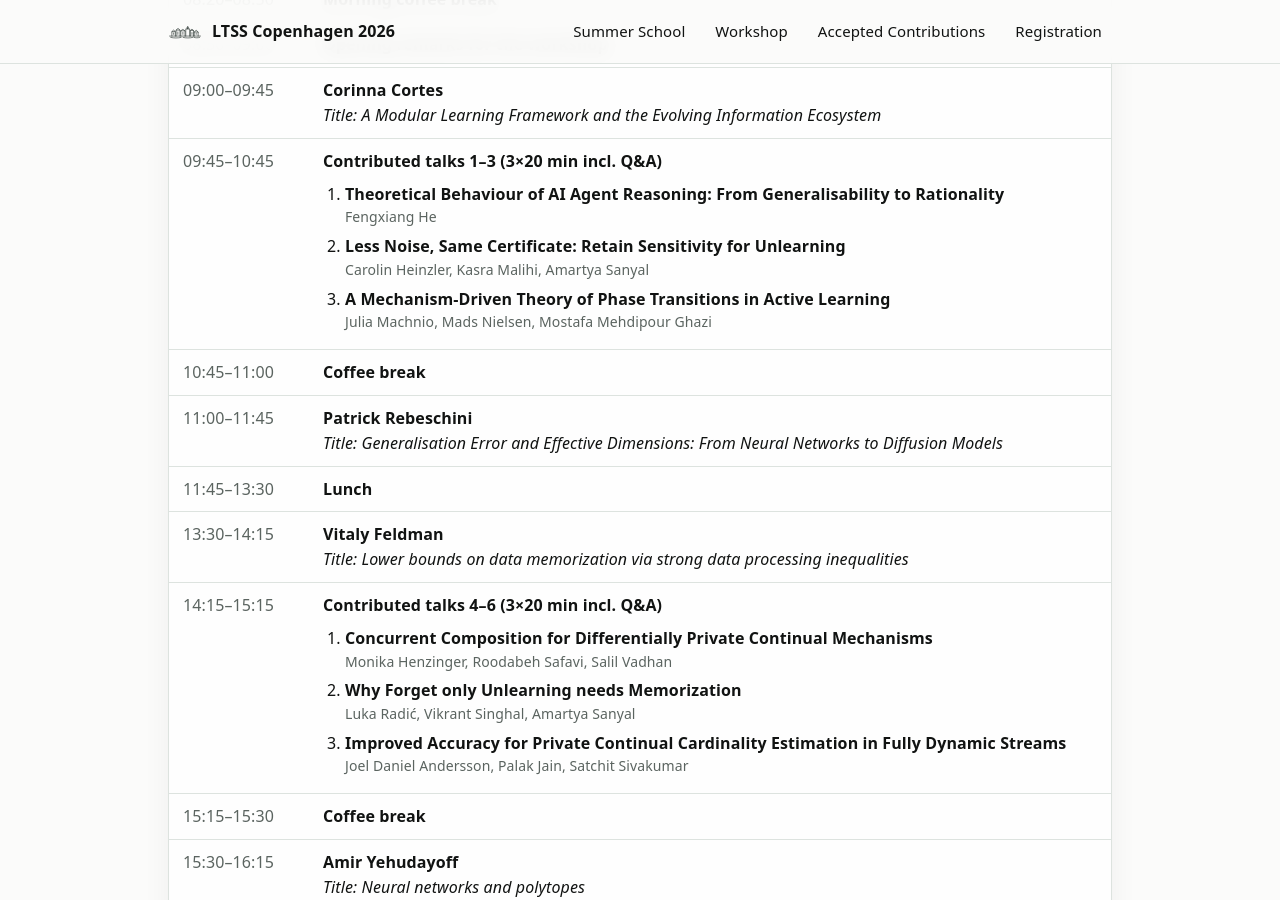
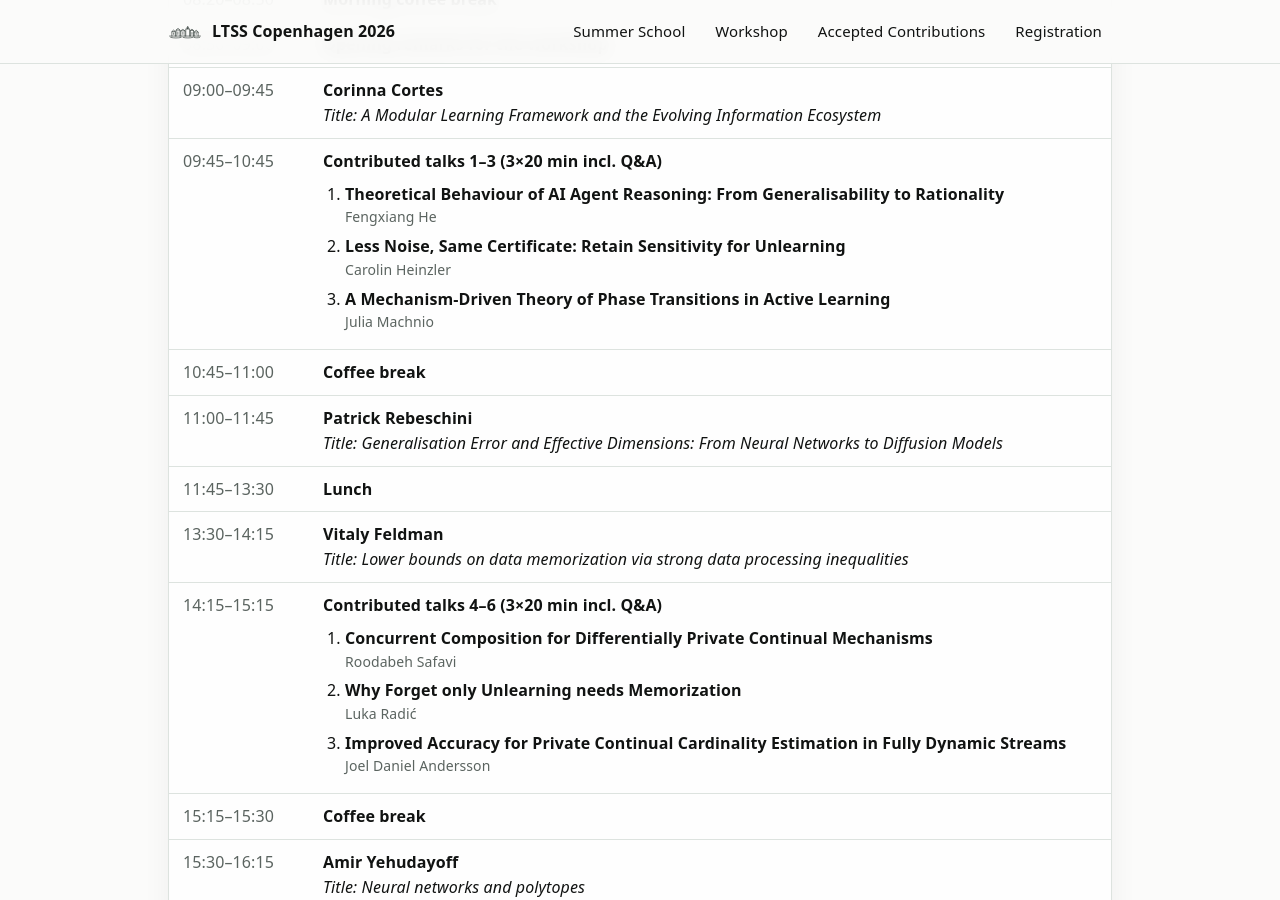
Before and after one commit to LTSScopenhagen/ltsscopenhagen.github.io, a Jekyll site: the page built from workshop.md, in a window 1280 px wide and 900 px high, scrolled down 511 px. Built offline with Jekyll 4.4.1, drawn with Linux system fonts in a browser that asks for light colours.

Commit message:
Show contributed talk speakers only

```diff
--- a/_data/schedule.yml
+++ b/_data/schedule.yml
@@ -132,9 +132,9 @@ days:
           - title: "Theoretical Behaviour of AI Agent Reasoning: From Generalisability to Rationality"
             authors: "Fengxiang He"
           - title: "Less Noise, Same Certificate: Retain Sensitivity for Unlearning"
-            authors: "Carolin Heinzler, Kasra Malihi, Amartya Sanyal"
+            authors: "Carolin Heinzler"
           - title: "A Mechanism-Driven Theory of Phase Transitions in Active Learning"
-            authors: "Julia Machnio, Mads Nielsen, Mostafa Mehdipour Ghazi"
+            authors: "Julia Machnio"
       - time: "10:45–11:00"
         title: "Coffee break"
       - time: "11:00–11:45"
@@ -149,11 +149,11 @@ days:
         title: "Contributed talks 4–6 (3×20 min incl. Q&A)"
         talks:
           - title: "Concurrent Composition for Differentially Private Continual Mechanisms"
-            authors: "Monika Henzinger, Roodabeh Safavi, Salil Vadhan"
+            authors: "Roodabeh Safavi"
           - title: "Why Forget only Unlearning needs Memorization"
-            authors: "Luka Radić, Vikrant Singhal, Amartya Sanyal"
+            authors: "Luka Radić"
           - title: "Improved Accuracy for Private Continual Cardinality Estimation in Fully Dynamic Streams"
-            authors: "Joel Daniel Andersson, Palak Jain, Satchit Sivakumar"
+            authors: "Joel Daniel Andersson"
       - time: "15:15–15:30"
         title: "Coffee break"
       - time: "15:30–16:15"
@@ -180,9 +180,9 @@ days:
         title: "Contributed talks 7–9 (3×20 min incl. Q&A)"
         talks:
           - title: "Language Generation with Replay: A Learning-Theoretic View of Model Collapse"
-            authors: "Giorgio Racca, Michal Valko, Amartya Sanyal"
+            authors: "Giorgio Racca"
           - title: "r-Adjacency Differential Privacy: Convex Learning, Gaussian Release, and Reconstruction Robustness"
-            authors: "Joseph Margaryan, Nirupam Gupta"
+            authors: "Joseph Margaryan"
           - title: "CP-POL + PPI: Conformal Guarantees in Partially-Observed Label Space"
             authors: "Christian NGNIE"
       - time: "10:45–11:00"
@@ -199,11 +199,11 @@ days:
         title: "Contributed talks 10–12 (3×20 min incl. Q&A)"
         talks:
           - title: "(Semi-)Adversarial Causal Bandits with Known Causal Mechanism and Causal Self-Bounding"
-            authors: "Hubert Marek Drazkowski, Yevgeny Seldin"
+            authors: "Hubert Marek Drazkowski"
           - title: "On the Sample Complexity of Discounted Reinforcement Learning with Optimized Certainty Equivalents"
-            authors: "Oliver Mortensen, M. Sadegh Talebi"
+            authors: "Oliver Mortensen"
           - title: "A Single Stepsize for Robust and Fast Unprojected TD(0)"
-            authors: "Wei-Cheng Lee, Francesco Orabona"
+            authors: "Wei-Cheng Lee"
       - time: "15:15–15:30"
         title: "Coffee break"
       - time: "15:30–16:15"
```
